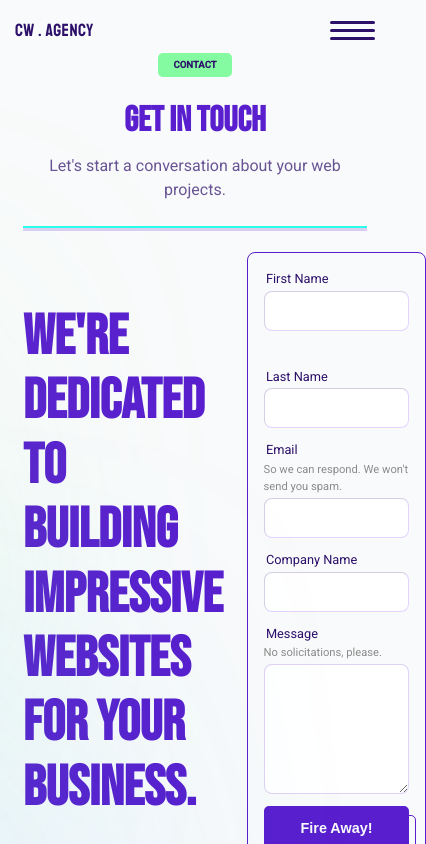
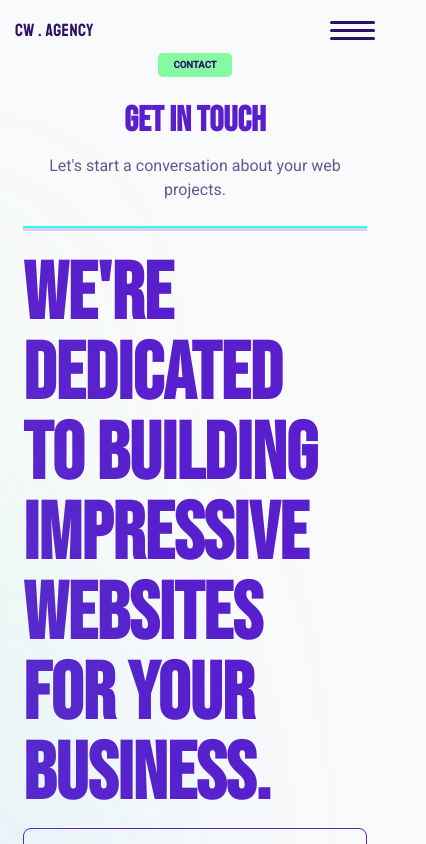
Before and after one commit to ChristianWare/chris-ware-agency, a Next.js app: page / in a window 390 px wide. Shown: the top 844 px of the page, 426 px wide, since content can reach past the window. Built offline with nearby package versions, Linux system fonts and the light colour scheme.

Commit message:
Contact UI Update

```diff
--- a/src/app/components/ContactSection/ContactSection.module.css
+++ b/src/app/components/ContactSection/ContactSection.module.css
@@ -9,19 +9,20 @@
 
 .bottom {
   display: flex;
-  align-items: center;
+  align-items: flex-start;
   justify-content: space-between;
-  gap: 3rem;
+  gap: 2rem;
 }
 
 .left,
 .right {
   flex: 1;
+  width: 100%;
 }
 
 .heading {
-  font-size: 7rem;
-  line-height: 115%;
+  font-size: 10rem;
+  line-height: 100%;
   width: 90%;
   color: var(--primary);
   text-decoration: none;
@@ -30,8 +31,10 @@
 .form {
   /* background-color: var(--secondary); */
   padding: 2rem;
+  padding-bottom: 3rem;
   border-radius: 8px;
   border: 1px solid var(--primary);
+  width: 100%;
 }
 
 .namesContainer {
@@ -39,6 +42,7 @@
   align-items: center;
   justify-content: space-between;
   gap: 3rem;
+  width: 100%;
 }
 
 .labelInputBox {
@@ -47,6 +51,7 @@
   gap: 0.3rem;
   margin-bottom: 1.5rem;
   flex: 1;
+  width: 100%;
 }
 
 .labelInputBox label {
@@ -54,8 +59,6 @@
   font-weight: 400;
   color: var(--text);
   padding-left: 0.3rem;
-  width: 100%;
-  resize: none;
 }
 
 .labelInputBox input,
@@ -68,7 +71,6 @@
   color: var(--text);
   padding: 1rem;
   width: 100%;
-  resize: none;
 }
 
 .labelInputBox span {
@@ -80,6 +82,10 @@
 .labelInputBox textarea {
   height: 130px;
   resize: vertical;
+}
+
+.btnBtnContainer {
+  margin-top: 3rem;
 }
 
 .btnContainer {
@@ -127,9 +133,18 @@
   transform: translate(7px, 7px);
 }
 
-@media screen and (max-width: 820px) {
+@media screen and (max-width: 958px) {
   .content {
     padding: 2rem;
+  }
+
+  .bottom {
+    flex-direction: column;
+    align-items: center;
+  }
+
+  .form {
+    width: 100%;
   }
 }
 
```
